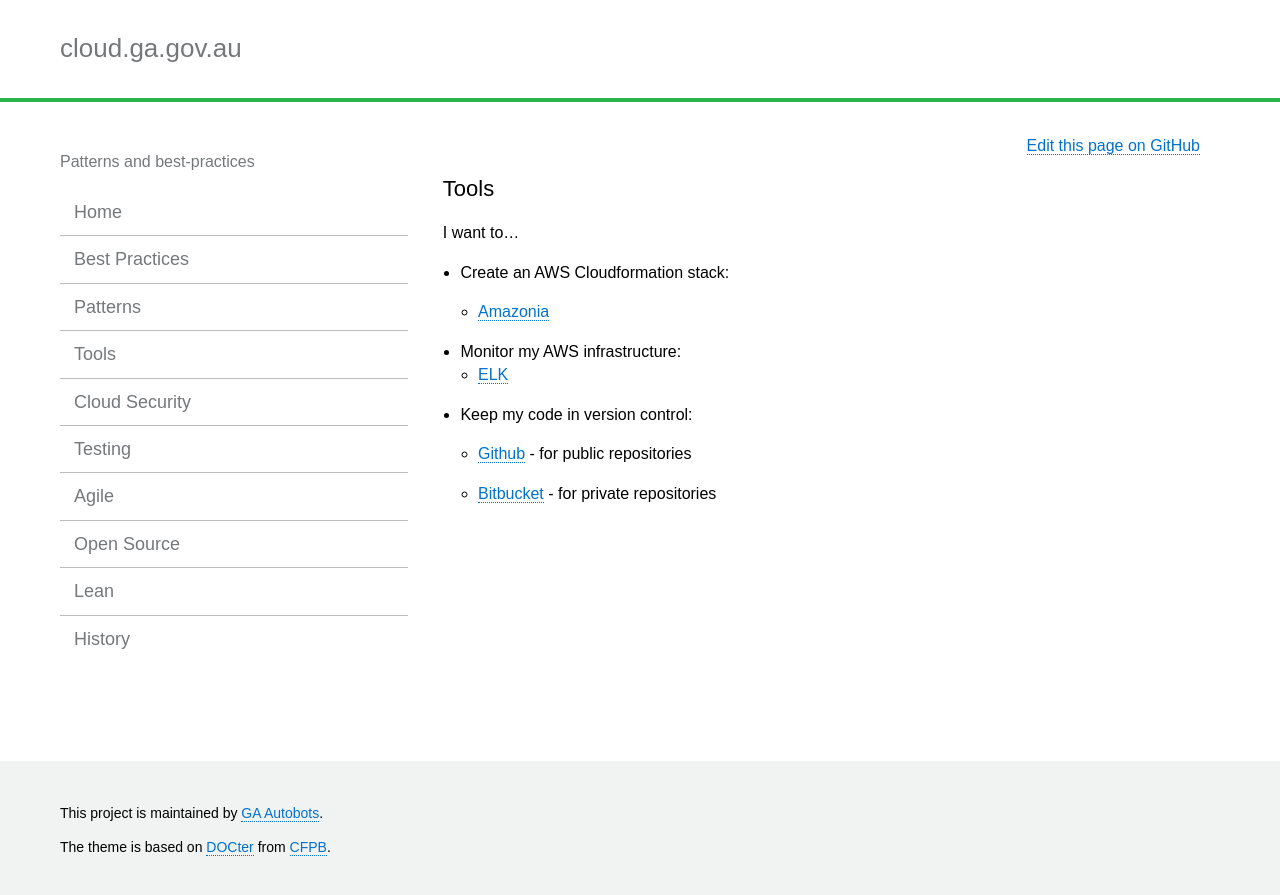
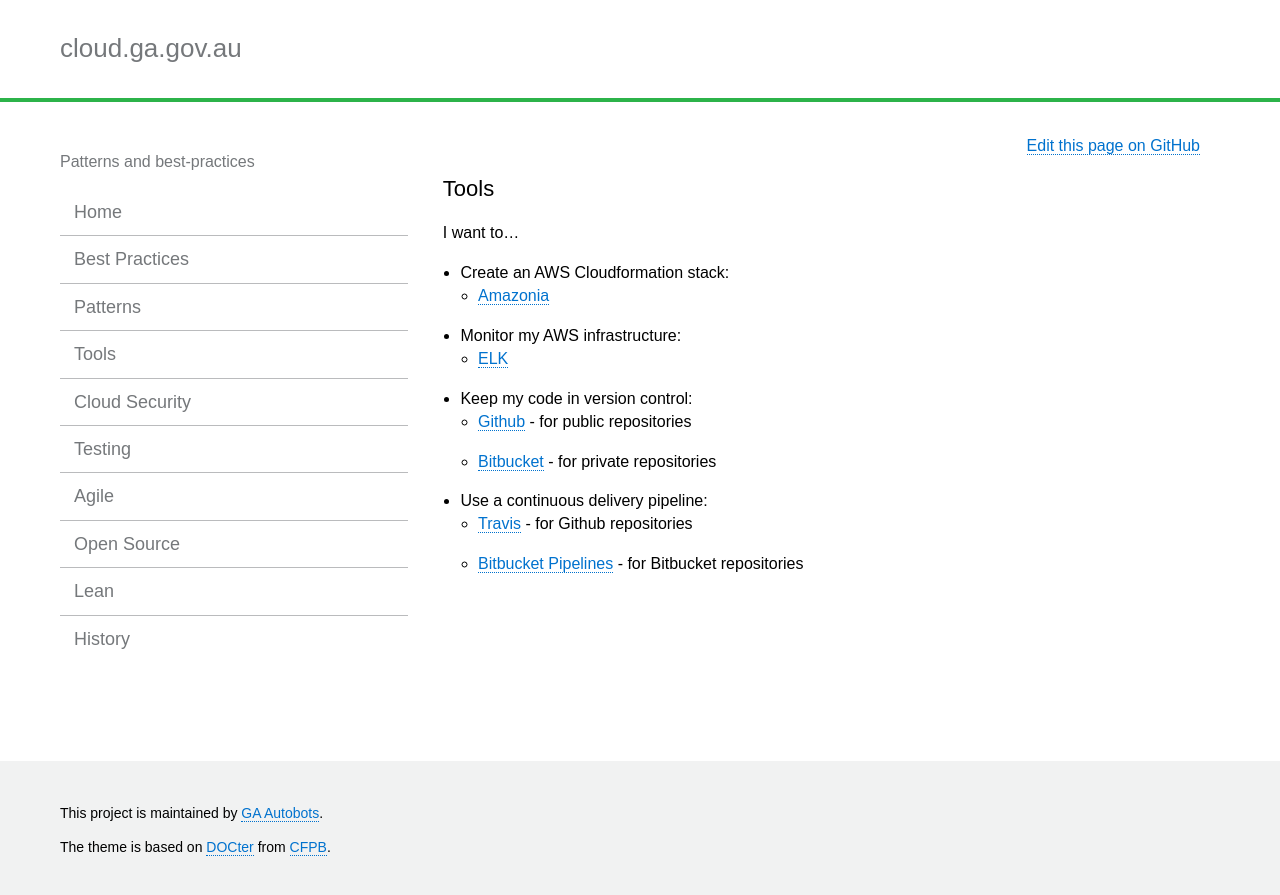
Before and after one commit to GeoscienceAustralia/cloud, a Jekyll site: the page built from docs/_pages/tools_index.md, in a window 1280 px wide. Shown: the top 895 px of the page. Built offline with Jekyll 4.4.1, drawn with Linux system fonts in a browser that asks for light colours.

Commit message:
Add details to tools

```diff
--- a/docs/_pages/tools_index.md
+++ b/docs/_pages/tools_index.md
@@ -7,14 +7,15 @@
 I want to...
 
 * Create an AWS Cloudformation stack:
-
   * [Amazonia](https://github.com/GeoscienceAustralia/Amazonia)
 
 * Monitor my AWS infrastructure:
-  * [ELK]()
+  * [ELK](https://github.com/GeoscienceAustralia/toucan/tree/master/monitoring)
 
 * Keep my code in version control:
+  * [Github](https://github.com/GeoscienceAustralia) - for public repositories
+  * [Bitbucket](https://bitbucket.org/geoscienceaustralia) - for private repositories
 
-  * [Github](https://github.com/GeoscienceAustralia) - for public repositories
-
-  * [Bitbucket](https://bitbucket.org/geoscienceaustralia) - for private repositories
+* Use a continuous delivery pipeline:
+  * [Travis](https://travis-ci.org) - for Github repositories
+  * [Bitbucket Pipelines](https://bitbucket.org/product/features/pipelines) - for Bitbucket repositories
```
